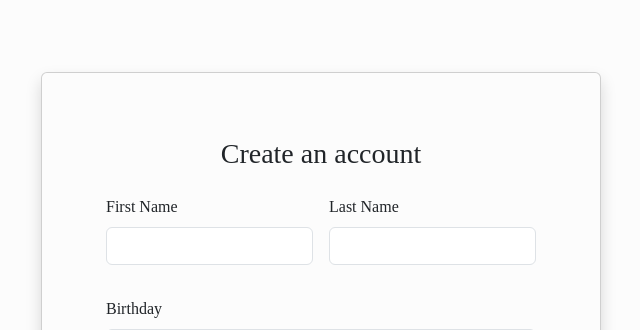
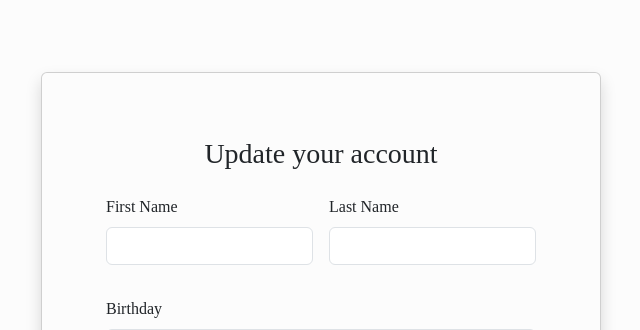
Before and after one commit to saranatour1/Moods, a Django app: template moods_project/login_with_regestration/templates/editProfile.html in a window 1280 px wide. Shown: the part 76-406 px from the top of the page, without its empty margins (319-959 px from the left). Run offline with Django 3.2, Linux system fonts and the light colour scheme; the template is opened without the code that fills it, so the values that code supplies are empty; some web fonts are replaced.

Commit message:
we edit update page

```diff
--- a/moods_project/login_with_regestration/templates/editProfile.html
+++ b/moods_project/login_with_regestration/templates/editProfile.html
@@ -41,7 +41,7 @@
       <div class="container container-sm container-md pt-4">
         <div class="card mx-auto mt-5 shadow p-3   rounded " style="max-width: 35rem;   background-color: #Fcfcfcfc;">
           <div class="card-body p-5">
-            <h3 class="text-center mb-4">Create an account</h3>
+            <h3 class="text-center mb-4">Update your account</h3>
             <form method="post" action="/updateProfile" class="row g-3">
               {%csrf_token%}
               <div class="col-6 mb-3">
```
